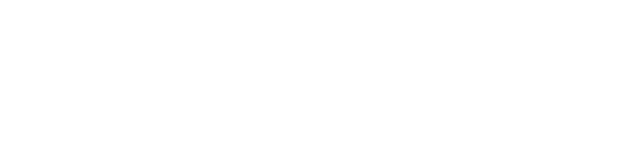
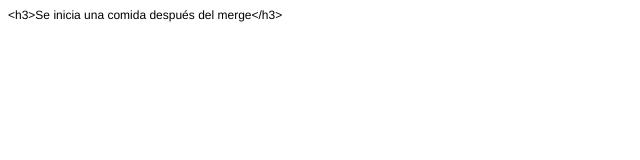
Before and after one commit to DiegoGarciaAvi/CursoGit, a plain HTML site: page index.html in a window 1280 px wide. Shown: the whole page, without its empty margins (0-640 px from the left). Drawn offline with Linux system fonts and the light colour scheme.

Commit message:
Comit despues del merge

```diff
--- a/index.html
+++ b/index.html
@@ -7,8 +7,10 @@
   <meta name="Generator" content="Cocoa HTML Writer">
   <meta name="CocoaVersion" content="2299.7">
   <style type="text/css">
+    p.p1 {margin: 0.0px 0.0px 0.0px 0.0px; font: 12.0px Helvetica}
   </style>
 </head>
 <body>
+<p class="p1">&lt;h3&gt;Se inicia una comida después del merge&lt;/h3&gt;</p>
 </body>
 </html>
```
